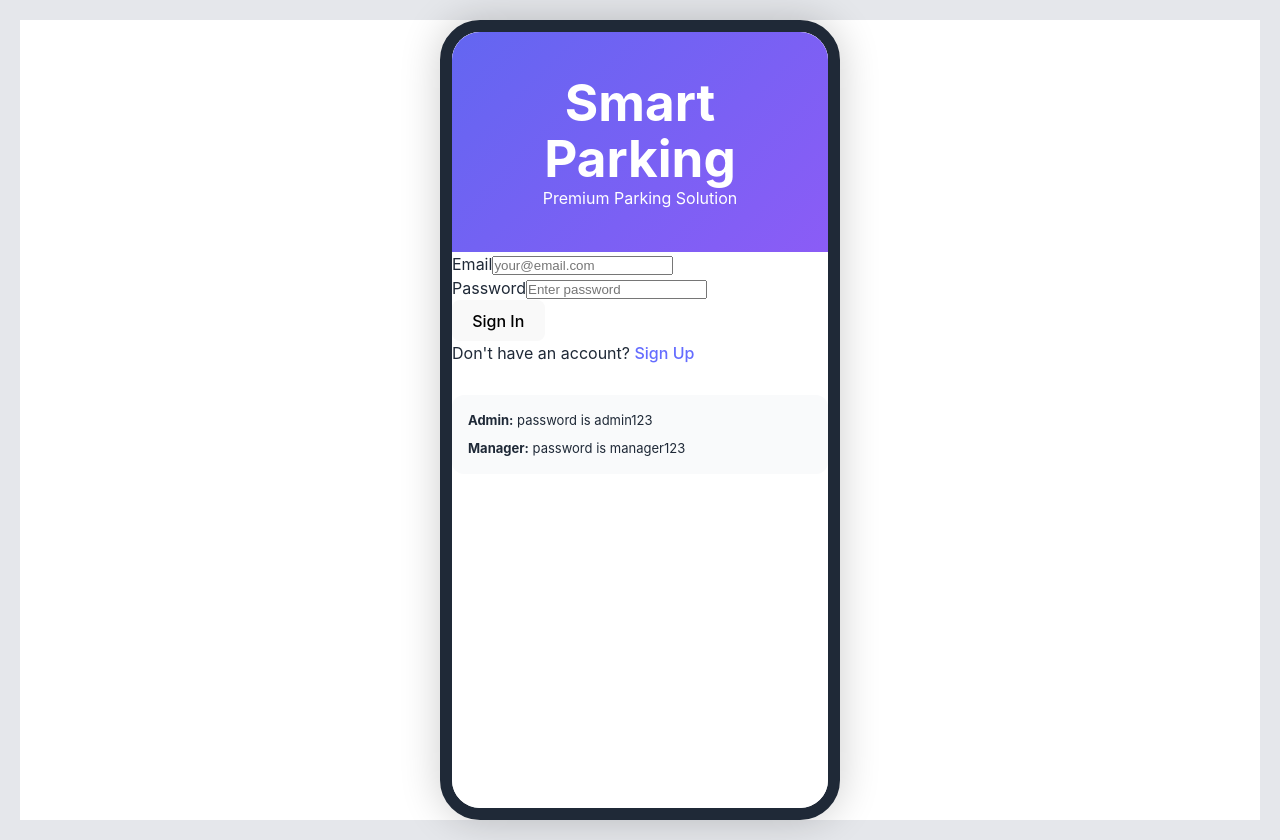
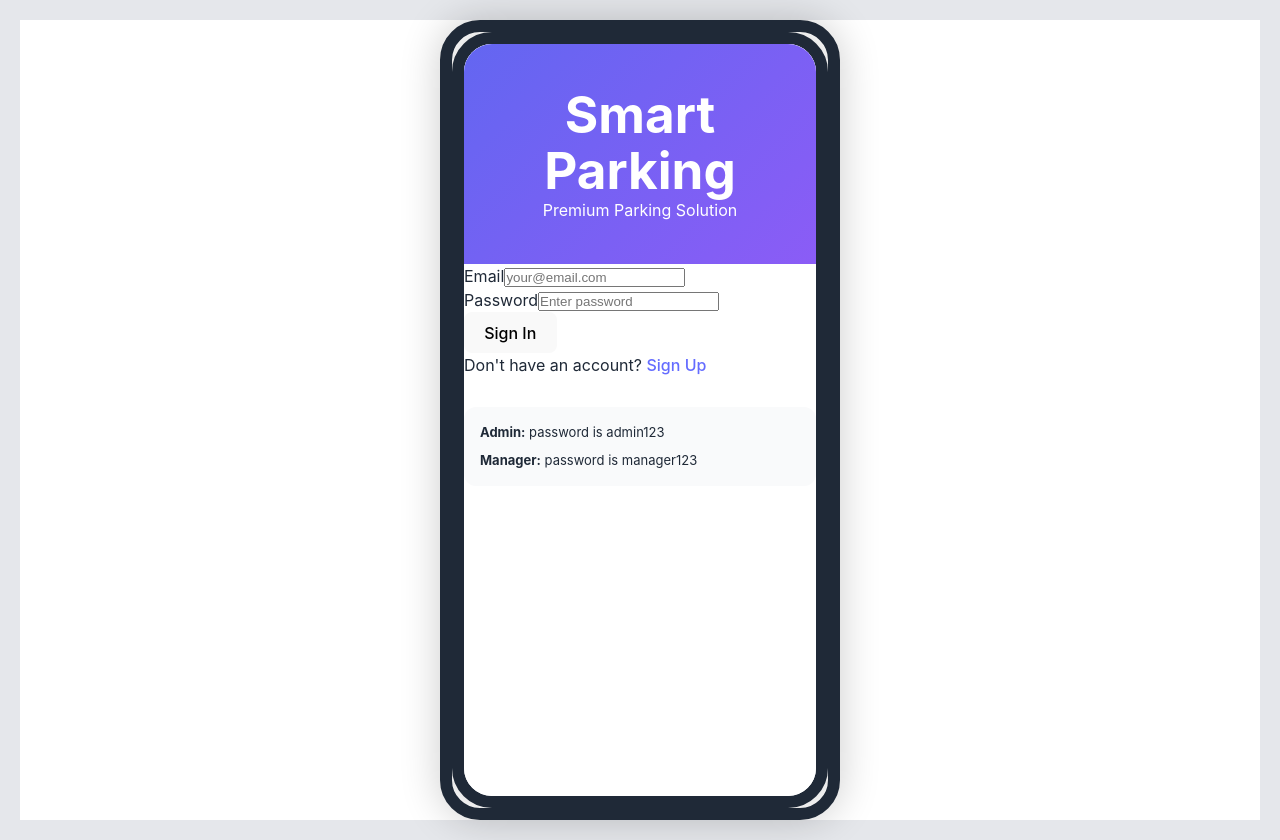
Before and after one commit to VIDHITTS/parking-app, a React app in the folder frontend/: page /login in a window 1280 px wide. Built offline with nearby package versions, Linux system fonts and the light colour scheme; no server answers; the HTML template or start-up script is replaced by a standard one.

Commit message:
Wrap App in app-wrapper to constrain navbar

```diff
--- a/frontend/src/App.jsx
+++ b/frontend/src/App.jsx
@@ -15,6 +15,7 @@ function App() {
   return (
     <AuthProvider>
       <BrowserRouter>
+        <div className="app-wrapper">
           <Routes>
             <Route path="/" element={<Navigate to="/login" replace />} />
             <Route path="/login" element={<Login />} />
@@ -66,6 +67,7 @@ function App() {
             />
           </Routes>
           <BottomNav />
+        </div>
       </BrowserRouter>
     </AuthProvider>
   );
```
Lines whose indentation alone changed are shown as unchanged.
